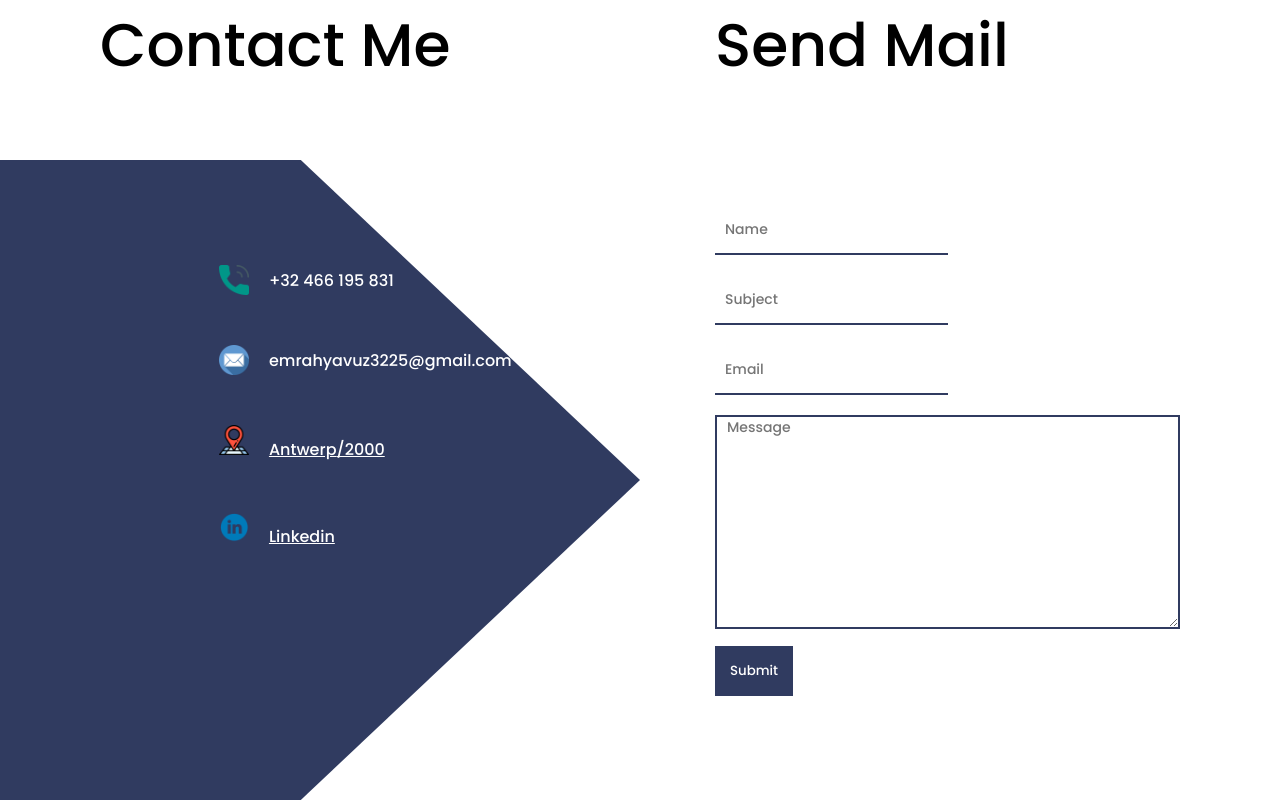
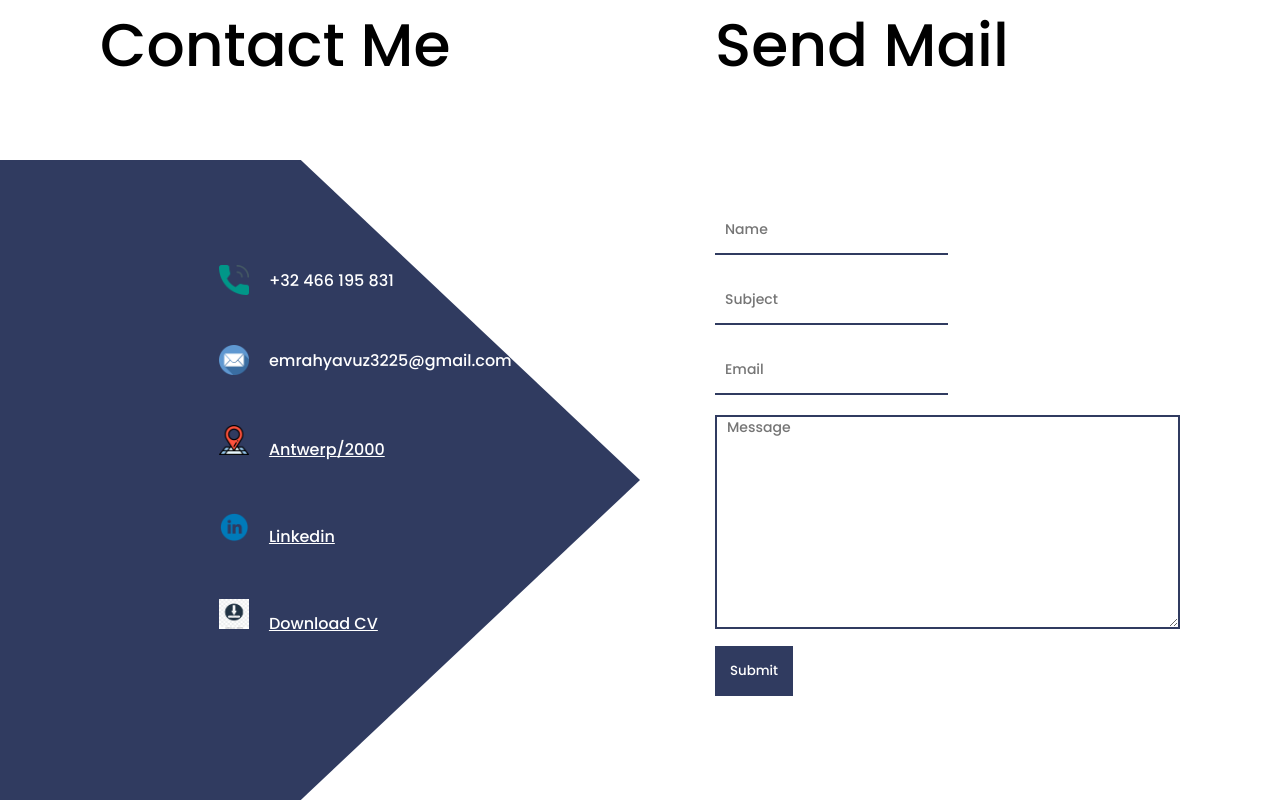
Before and after one commit to EmrahYYY/my_portfolio, a React (Create React App) app: page / in a window 1280 px wide. Shown: the part 2592-3392 px from the top of the page. Built offline with nearby package versions, Linux system fonts and the light colour scheme.

Commit message:
download added

```diff
--- a/src/components/contact/Contact.js
+++ b/src/components/contact/Contact.js
@@ -6,6 +6,9 @@ import Email from "../../img/email.png";
 import Address from "../../img/address.png";
 import Linkedin from "../../img/linkedin.png";
 import emailjs from "@emailjs/browser";
+import download from "../../img/download.webp";
+
+import downloadpdf from "./cv.pdf"
 
 
 import translate from "../../i18nProvider/translate";
@@ -68,8 +71,8 @@ const Contact = () => {
                 Linkedin
               </a>
             </div>
-            {/*      <div className="contact-info-item">
-            <a href="../../pp.jpg" download>
+                  <div className="contact-info-item">
+            <a href={downloadpdf} download>
                 <img
                   src={download}
                   id="cv"
@@ -81,7 +84,7 @@ const Contact = () => {
               </a>
             </div>
 
-            */}
+
           </div>
         </div>
         <div className="contact-right">
```
Also changed, not shown: 2 other files (tests, documents, lock files or other folders).
